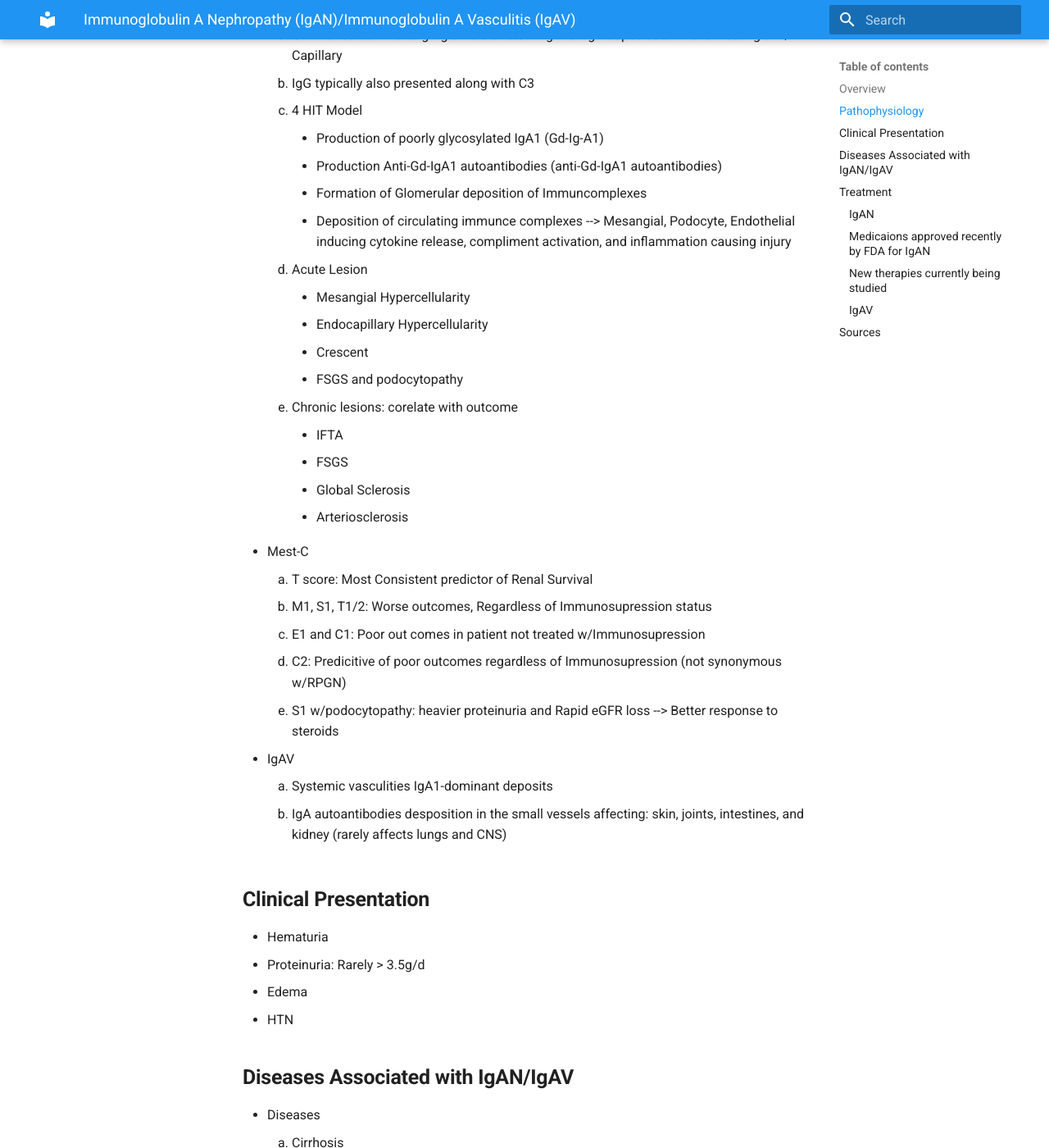
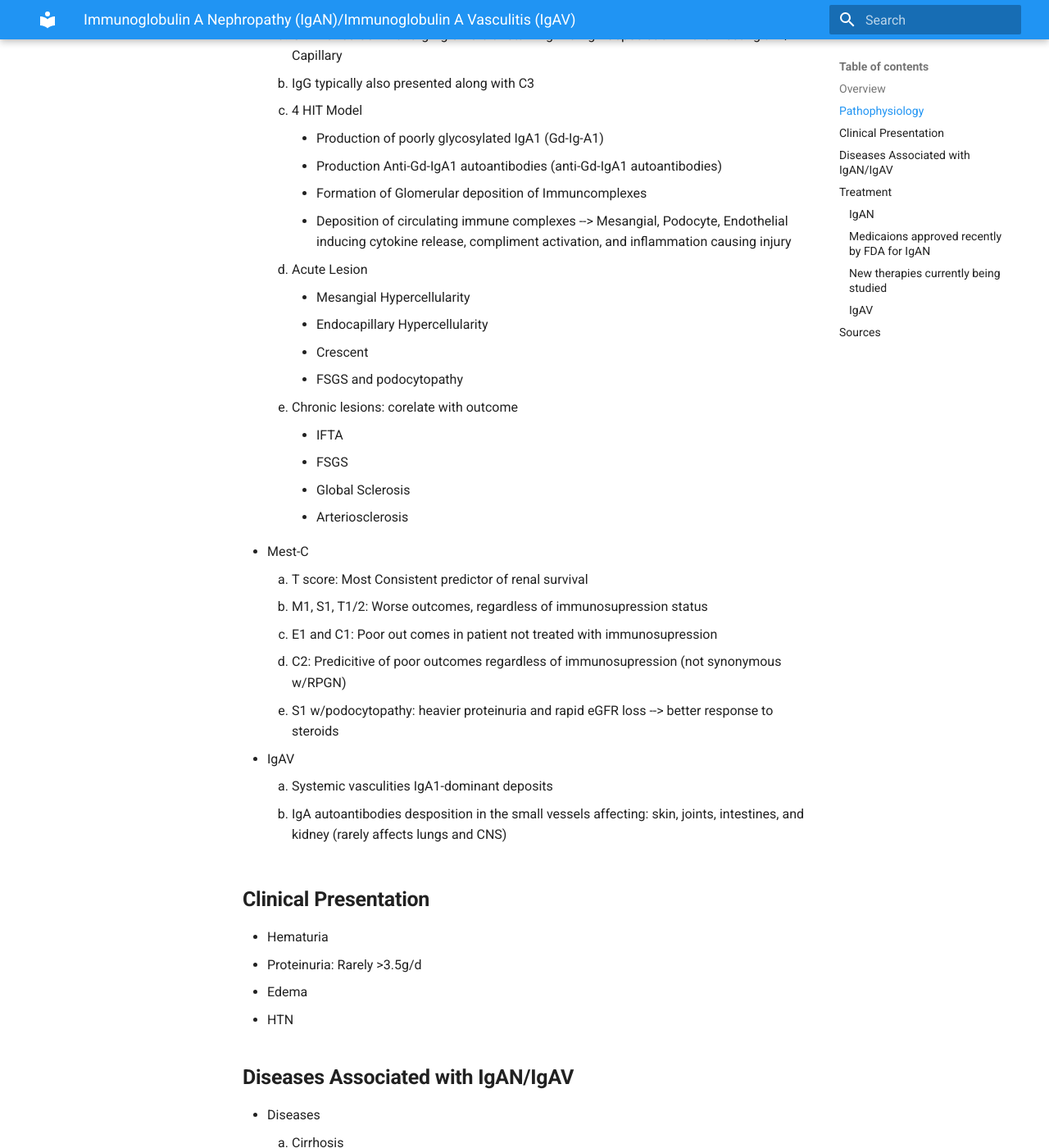
Before and after one commit to TTUNEPH2025/GN, an MkDocs documentation site: the page built from docs/IGAN.md, in a window 1280 px wide and 1400 px high, scrolled down 1087 px. Shown: the whole window at 82% size. Built offline with MkDocs 1.6.1 and Material for MkDocs 9.7.7, drawn with Linux system fonts in a browser that asks for light colours; some of the changed text lies outside the part shown.

Commit message:
Update IGAN.md

```diff
--- a/docs/IGAN.md
+++ b/docs/IGAN.md
@@ -15,9 +15,9 @@
          - C --> Crescents
  * IgA Vasculitis (Henoch-Schonlein purpura)
       1. IgA autoantibodies deposition in the vessels
-      2. Children < 16 years of age, often self limitting
-      3. Glomerular disease 30% children, 60% Adults
-      4. Worse GN in children, worse outcomes in Adults
+      2. Children < 16 years of age, often self-limitting
+      3. Glomerular disease 30% children, 60% adults
+      4. Worse GN in children, worse outcomes in adults
       5. Adults typicaly more severe and relapsing disease
 ## **Pathophysiology**
  * IgAN
@@ -27,7 +27,7 @@
          - Production of poorly glycosylated IgA1 (Gd-Ig-A1)
          - Production Anti-Gd-IgA1 autoantibodies (anti-Gd-IgA1 autoantibodies)
          - Formation of Glomerular deposition of Immuncomplexes
-         - Deposition of circulating immunce complexes --> Mesangial, Podocyte, Endothelial inducing cytokine release, compliment activation, and inflammation causing injury
+         - Deposition of circulating immune complexes --> Mesangial, Podocyte, Endothelial inducing cytokine release, compliment activation, and inflammation causing injury
     4. Acute Lesion
          - Mesangial Hypercellularity
          - Endocapillary Hypercellularity
@@ -39,17 +39,17 @@
         - Global Sclerosis
         - Arteriosclerosis
  * Mest-C
-      1. T score: Most Consistent predictor of Renal Survival
-      2. M1, S1, T1/2: Worse outcomes, Regardless of Immunosupression status
-      3. E1 and C1: Poor out comes in patient not treated w/Immunosupression
-      4. C2: Predicitive of poor outcomes regardless of Immunosupression (not synonymous w/RPGN)
-      5. S1 w/podocytopathy: heavier proteinuria and Rapid eGFR loss --> Better response to steroids
+      1. T score: Most Consistent predictor of renal survival
+      2. M1, S1, T1/2: Worse outcomes, regardless of immunosupression status
+      3. E1 and C1: Poor out comes in patient not treated with immunosupression
+      4. C2: Predicitive of poor outcomes regardless of immunosupression (not synonymous w/RPGN)
+      5. S1 w/podocytopathy: heavier proteinuria and rapid eGFR loss --> better response to steroids
  * IgAV
       1. Systemic vasculities IgA1-dominant deposits
       2. IgA autoantibodies desposition in the small vessels affecting: skin, joints, intestines, and kidney (rarely affects lungs and CNS)
 ## **Clinical Presentation**
  * Hematuria
- * Proteinuria: Rarely > 3.5g/d
+ * Proteinuria: Rarely >3.5g/d
  * Edema
  * HTN
 ## **Diseases Associated with IgAN/IgAV**
@@ -147,7 +147,7 @@ in Chinese patients only\n   • Tonsillectomy: For Japanese patient's (not stud
     1. Ravulizumab (Trial: I CAN)
 ### IgAV
   * No proven therapy at this time
-  * Age appropiate Malignancy Screening
+  * Age appropiate malignancy screening
   * Consider Glucocorticoid therapy
   * Supportive Therapy: RASi, Life style changes (diet, exercise, < 2g salt per day), SGLT2i
   * Recommend enrolling in clinical trials
```
Also changed, not shown: other parts of docs/IGAN.md (+1 -1 lines).
